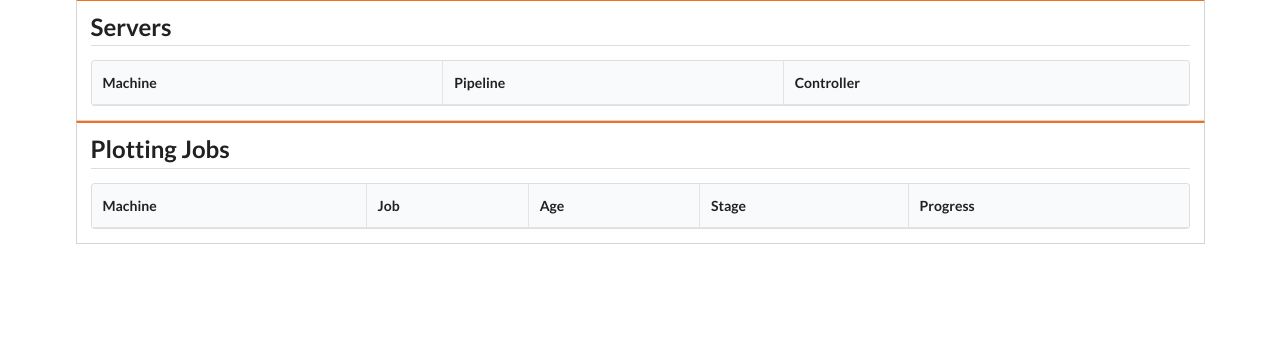
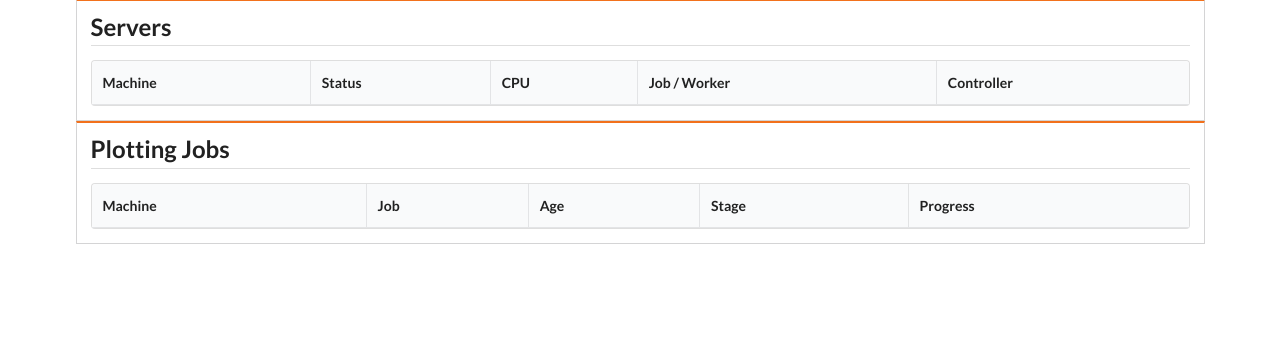
Before and after one commit to chiafan-org/chiafan-monitor, a Flask app: page / in a window 1280 px wide. Shown: the part 31-377 px from the top of the page. Run offline with Flask 2, Linux system fonts and the light colour scheme; lists and menus that the app fills with data are empty; parts of the project's set-up code (start-up, migrations or seed data) failed here and were passed over; some libraries are stand-ins or nearby versions.

Commit message:
Add more server statistics to the dashboard

```diff
--- a/chiafan_monitor/monitor.py
+++ b/chiafan_monitor/monitor.py
@@ -96,11 +96,18 @@ class Monitor(object):
                     'pipeline': 'dead',
                 })
                 continue
+            server_info = data['server']
+            used_cpu_count = server_info['used_cpu_count']
+            cpu_count = server_info['cpu_count']
+            active_job_count = server_info['active_jobs']
+            num_workers = server_info['num_workers']
             machines.append({
                 'name': machine.name(),
                 'ip': machine.ip,
                 'port': machine.port,
                 'pipeline': data['server']['pipeline'],
+                'cpus': f'{used_cpu_count} / {cpu_count}',
+                'workers': f'{active_job_count} / {num_workers}',
             })
             for job_status in data['jobs']:
                 job_entry = {
--- a/chiafan_monitor/templates/machine_list.html
+++ b/chiafan_monitor/templates/machine_list.html
@@ -4,7 +4,9 @@
     <thead>
       <tr>
         <th>Machine</th>
-        <th>Pipeline</th>
+        <th>Status</th>
+        <th>CPU</th>
+        <th>Job / Worker</th>
         <th>Controller</th>
       </tr>
     </thead>
@@ -25,20 +27,22 @@
           <span class="ui blue label"> {{ item.pipeline }} </span>
           {% endif %}
         </td>
+        <td>{{ item.cpus }}</td>
+        <td>{{ item.workers }}</td>
         <td>
           {% if item.pipeline == 'stopped' or item.pipeline == 'draining' %}
           <button class="ui right labeled icon button small play green"
                   type="button"
                   onclick="fetch('/control', {method: 'POST', headers: { 'Content-Type': 'application/json'}, body: JSON.stringify({target: '{{ item.ip }}:{{ item.port }}', action: 'start'})}).then(() => { location.reload(); });">
             <i class="right play icon"></i>
-            Start / Restart
+            Start
           </button>
           {% elif item.pipeline == 'working' %}
           <button class="ui right labeled icon button small orange"
                   type="button"
                   onclick="fetch('/control', {method: 'POST', headers: { 'Content-Type': 'application/json'}, body: JSON.stringify({target: '{{ item.ip }}:{{ item.port }}', action: 'drain'})}).then(() => { location.reload(); });">
             <i class="right angle double icon"></i>
-            Ask it to drain
+            Drain
           </button>
           {% endif %}
         </td>
```
